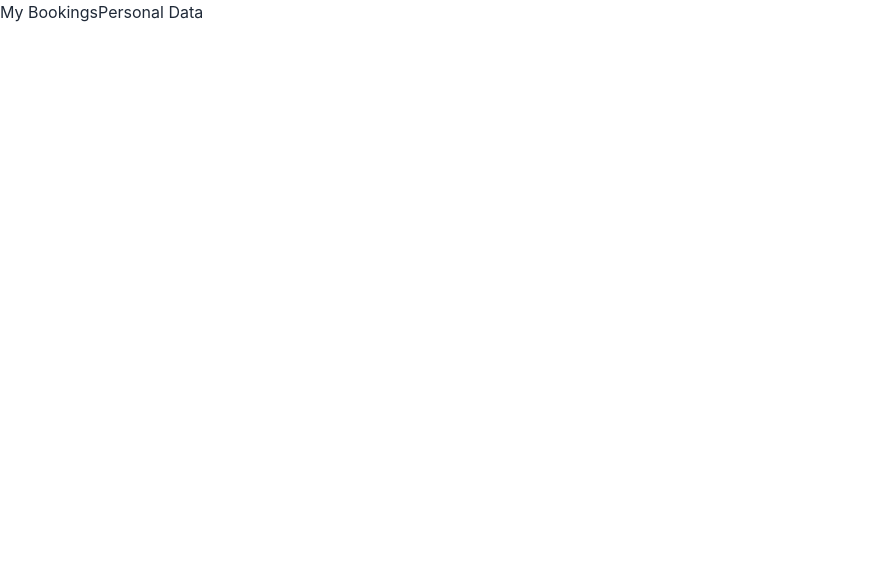
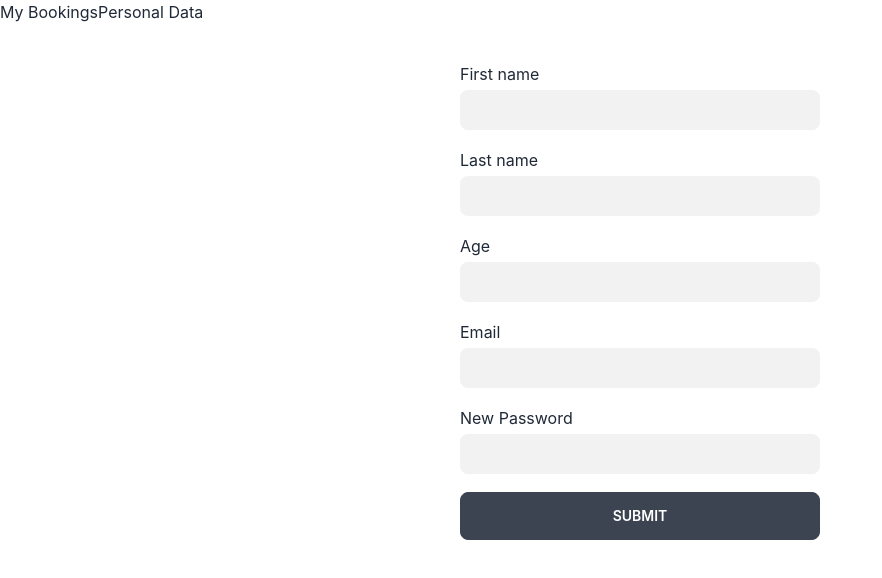
Before and after one commit to ChristianHu/ApartmentViewingBooking, a Next.js app in the folder frontend/: page /profile in a window 1280 px wide. Both pictures are taken after a click on the button "Personal Data". Shown: the top 578 px of the page, without its empty margins (0-882 px from the left). Built offline with nearby package versions, Linux system fonts and the light colour scheme.

Commit message:
Added com-personaldata-form.js

```diff
--- a/frontend/components/com-booking-card.js
+++ b/frontend/components/com-booking-card.js
@@ -10,6 +10,11 @@ const ComBookingCard = ({
 							propertyRoomNumber,
 							propertyImages,
 						}) => {
+
+	const handleCancelBooking = () => {
+		// TODO: handle cancel booking
+	}
+
 	return (
 		<div className="m-auto apartment-card flex flex-col rounded-[16px] bg-[#F2F2F2] w-5/6 md:w-3/5 my-6">
 			<div className=" flex flex-col md:flex-row ">
@@ -34,11 +39,11 @@ const ComBookingCard = ({
 					</ul>
 					<ul className="flex flex-row">
 						<li className="w-[50px]">Time:</li>
-						<li>Placeholder Date</li>
+						<li>Placeholder Time</li>
 					</ul>
 				</div>
 				<div className="md:float-right mt-[15px] md:mt-[0px]">
-					<button className="flex flex-row m-auto btn ">Cancel Booking</button>
+					<button className="flex flex-row m-auto btn " onClick={handleCancelBooking}>Cancel Booking</button>
 				</div>
 			</div>
 		</div>
--- /dev/null
+++ b/frontend/components/com-personaldata-form.js
@@ -0,0 +1,136 @@
+import { ErrorMessage } from "@hookform/error-message";
+import React from "react";
+import { useForm } from "react-hook-form";
+
+const ComPersonalDataForm = () => {
+	const {
+		register,
+		handleSubmit,
+		formState: { errors },
+	} = useForm();
+	const onSubmit = (data) => {
+		console.log(data);
+	};
+	console.log(errors);
+
+	return (
+		<div className="m-auto max-w-[400px] px-[20px] my-[20px]">
+			<form onSubmit={handleSubmit(onSubmit)}>
+				<div className="flex flex-col pt-[18px]">
+					<label className="pb-[4px]">First name</label>
+					<input
+						className={
+							errors.firstName
+								? "h-[40px] rounded-[8px] bg-[#F2F2F2] p-[12px] border-[2px] border-red-500"
+								: "h-[40px] rounded-[8px] bg-[#F2F2F2] p-[12px]"
+						}
+						type="text"
+						{...register("firstName", {
+							required: "is required",
+							pattern: {
+								value: /^[^0-9]+$/i,
+								message: "Invalid name",
+							},
+						})}
+					/>
+					<ErrorMessage
+						errors={errors}
+						name="firstName"
+						render={({ message }) => <small className="text-red-500">{message}</small>}
+					/>
+				</div>
+				<div className="flex flex-col pt-[18px]">
+					<label className="pb-[4px]">Last name</label>
+					<input
+						className={
+							errors.lastName
+								? "h-[40px] rounded-[8px] bg-[#F2F2F2] p-[12px] border-[2px] border-red-500"
+								: "h-[40px] rounded-[8px] bg-[#F2F2F2] p-[12px]"
+						}
+						type="text"
+						{...register("lastName", {
+							required: "is required",
+							pattern: {
+								value: /^[^0-9]+$/i,
+								message: "Invalid name",
+							},
+						})}
+					/>
+					<ErrorMessage
+						errors={errors}
+						name="lastName"
+						render={({ message }) => <small className="text-red-500">{message}</small>}
+					/>
+				</div>
+				<div className="flex flex-col pt-[18px]">
+					<label className="pb-[4px]">Age</label>
+					<input
+						className={
+							errors.age
+								? "h-[40px] rounded-[8px] bg-[#F2F2F2] p-[12px] border-[2px] border-red-500"
+								: "h-[40px] rounded-[8px] bg-[#F2F2F2] p-[12px]"
+						}
+						type="text"
+						{...register("age", {
+							required: "is required",
+							pattern: {
+								value: /^(?:1[01][0-9]|120|1[8-9]|[2-9][0-9])$/i, // age between 18 - 120
+								message: "Invalid age (minimum age is 18)",
+							},
+						})}
+					/>
+					<ErrorMessage
+						errors={errors}
+						name="age"
+						render={({ message }) => <small className="text-red-500">{message}</small>}
+					/>
+				</div>
+				<div className="flex flex-col pt-[18px]">
+					<label className="pb-[4px]">Email</label>
+					<input
+						className={
+							errors.email
+								? "h-[40px] rounded-[8px] bg-[#F2F2F2] p-[12px] border-[2px] border-red-500"
+								: "h-[40px] rounded-[8px] bg-[#F2F2F2] p-[12px]"
+						}
+						type="text"
+						{...register("email", {
+							required: "is required",
+							pattern: {
+								value: /^[A-Z0-9._%+-]+@[A-Z0-9.-]+\.[A-Z]{2,}$/i,
+								message: "Invalid email address",
+							},
+						})}
+					/>
+					<ErrorMessage
+						errors={errors}
+						name="email"
+						render={({ message }) => <small className="text-red-500">{message}</small>}
+					/>
+				</div>
+				<div className="flex flex-col pt-[18px]">
+					<label className="pb-[4px]">New Password</label>
+					<input
+						className={
+							errors.password
+								? "h-[40px] rounded-[8px] bg-[#F2F2F2] p-[12px] border-[2px] border-red-500"
+								: "h-[40px] rounded-[8px] bg-[#F2F2F2] p-[12px]"
+						}
+						type="password"
+						{...register("password", { required: false })}
+					/>
+					<ErrorMessage
+						errors={errors}
+						name="password"
+						render={({ message }) => <small className="text-red-500">{message}</small>}
+					/>
+				</div>
+				<div className="flex flex-col pt-[18px]">
+					<input className="btn" type="submit" />
+				</div>
+			</form>
+		</div>
+	);
+};
+
+export default ComPersonalDataForm;
--- a/frontend/pages/profile.js
+++ b/frontend/pages/profile.js
@@ -1,6 +1,7 @@
 import {useState} from 'react';
 import {mockApartments} from "../mocks/mock-apartments";
 import ComBookingCard from "../components/com-booking-card";
+import ComPersonalDataForm from "../components/com-personaldata-form";
 
 export default function Profile() {
 	const [showMyBookings, setShowMyBookings] = useState(true)
@@ -21,7 +22,7 @@ export default function Profile() {
 					{mockApartments.map((apartment, index) => (
 						<ComBookingCard key={index} {...apartment} />
 					))}
-				</div> : <div/>}
+				</div> : <ComPersonalDataForm/>}
 			</div>
 		</div>
 	);
```
